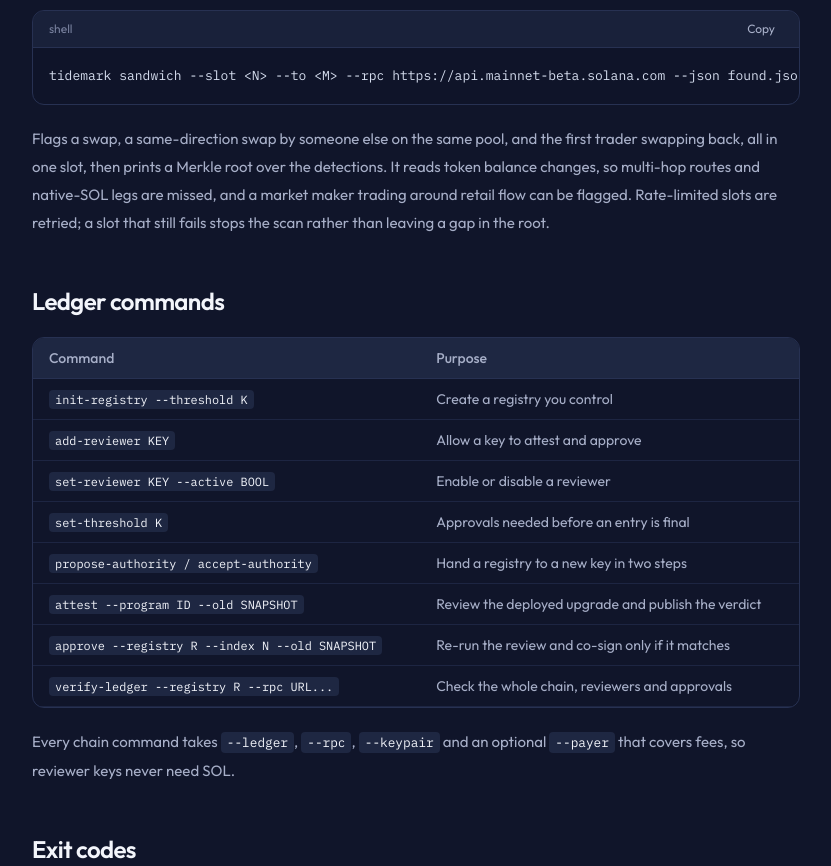
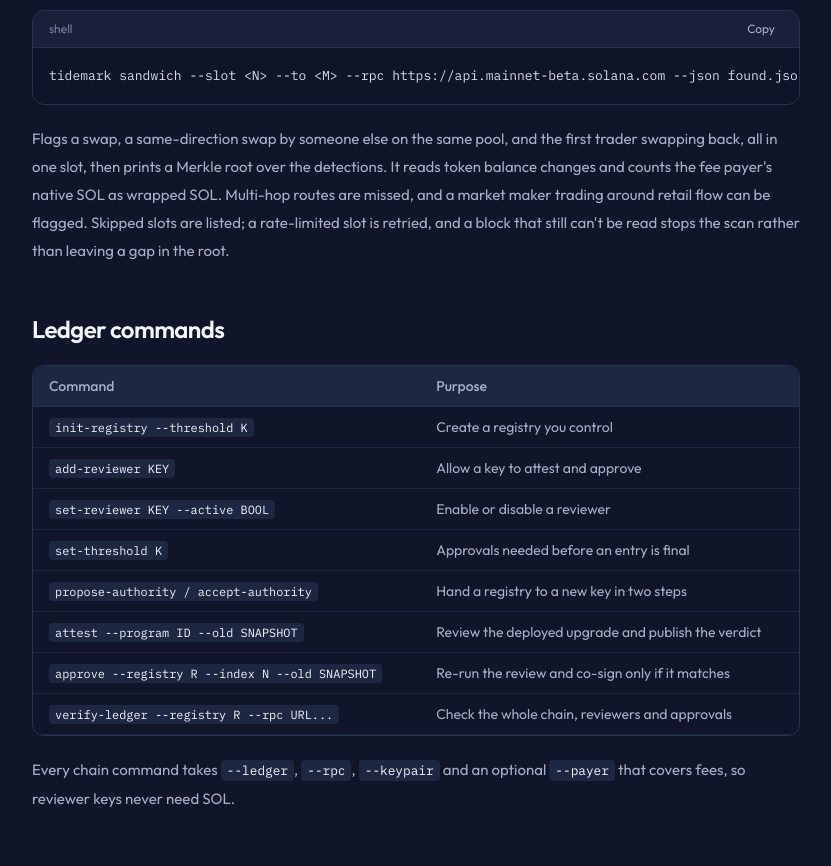
Before and after one commit to IIITManjeet/Tidemark, a Next.js app in the folder web/: page /docs/cli in a window 1280 px wide. Shown: the part 2720-3586 px from the top of the page, without its empty margins (324-1155 px from the left). Built offline with nearby package versions, Linux system fonts and the light colour scheme.

Commit message:
docs: sandwich scan details, new commands

```diff
--- a/web/app/docs/cli/page.tsx
+++ b/web/app/docs/cli/page.tsx
@@ -84,9 +84,10 @@ export default function Page() {
       <Code>{`tidemark sandwich --slot <N> --to <M> --rpc https://api.mainnet-beta.solana.com --json found.json`}</Code>
       <P>
         Flags a swap, a same-direction swap by someone else on the same pool, and the first trader swapping back, all in
-        one slot, then prints a Merkle root over the detections. It reads token balance changes, so multi-hop routes and
-        native-SOL legs are missed, and a market maker trading around retail flow can be flagged. Rate-limited slots are
-        retried; a slot that still fails stops the scan rather than leaving a gap in the root.
+        one slot, then prints a Merkle root over the detections. It reads token balance changes and counts the fee
+        payer&apos;s native SOL as wrapped SOL. Multi-hop routes are missed, and a market maker trading around retail flow can
+        be flagged. Skipped slots are listed; a rate-limited slot is retried, and a block that still can&apos;t be read
+        stops the scan rather than leaving a gap in the root.
       </P>
 
       <H2 id="ledger">Ledger commands</H2>
```
Also changed, not shown: 1 other file (tests, documents, lock files or other folders).
